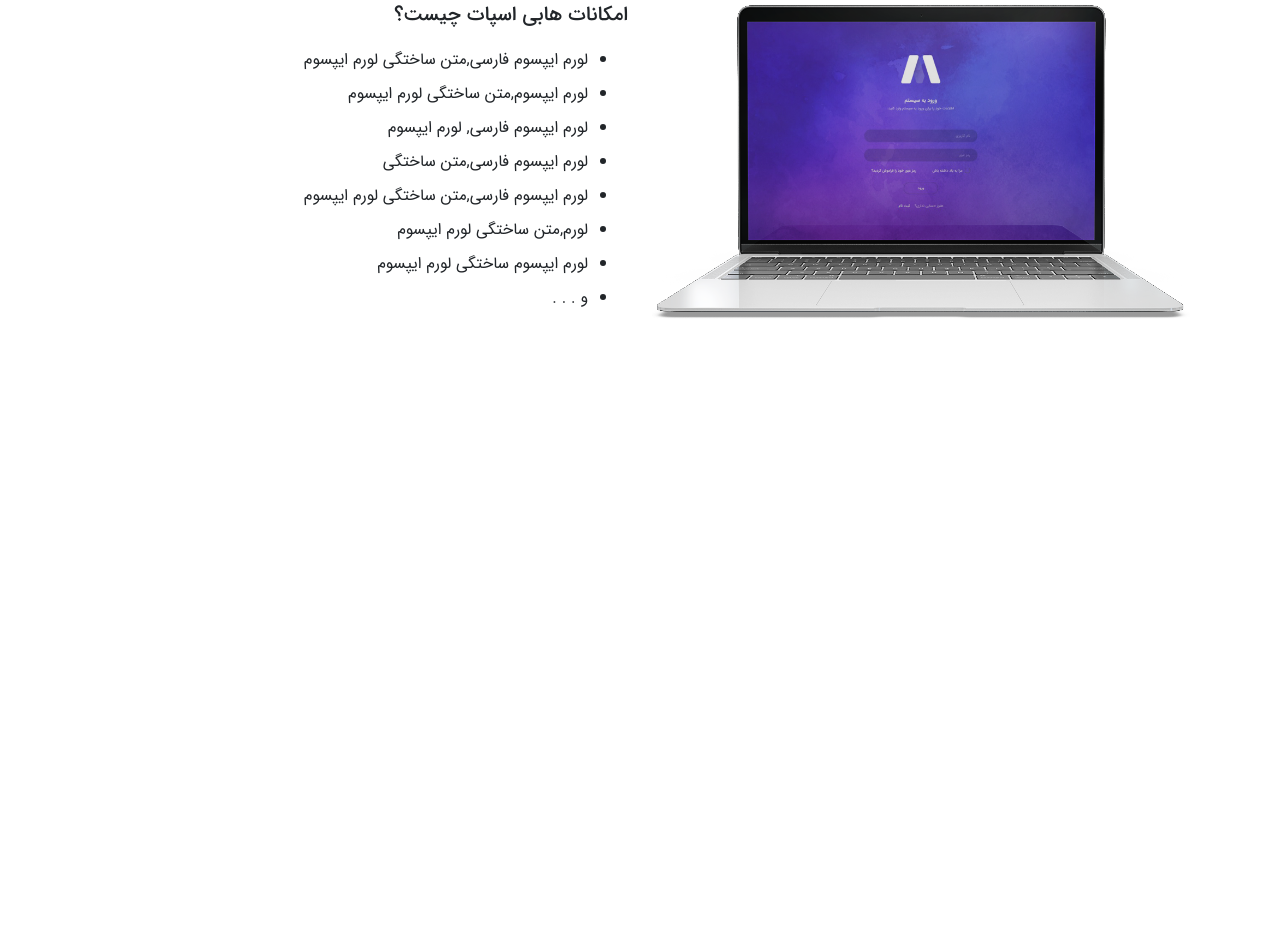
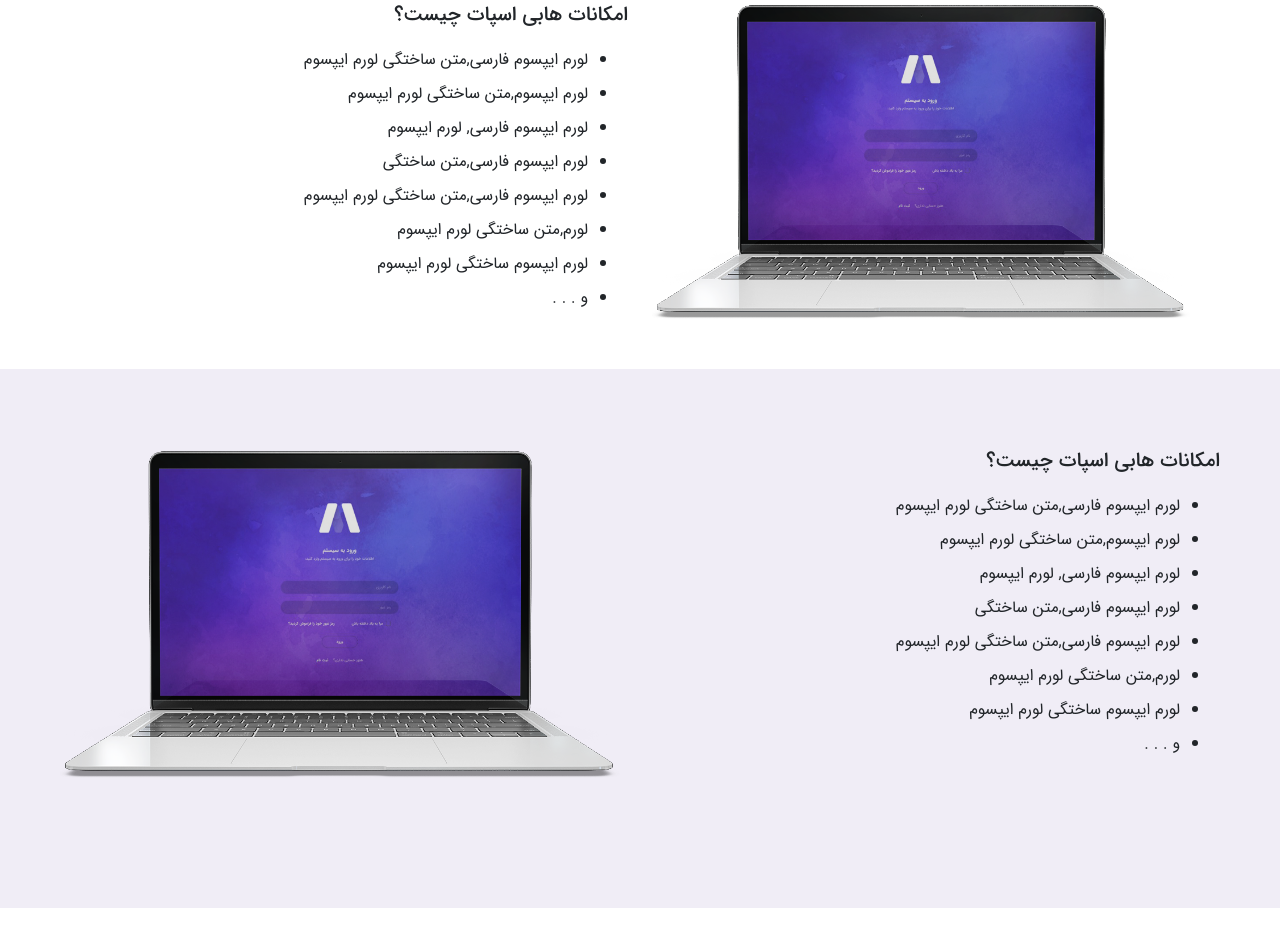
Before and after one commit to maalireza51/hubispot, a website: page index.html in a window 1280 px wide. Shown: the part 1586-2532 px from the top of the page. Before the commit the page ends 2025 px from the top, so only its background shows below. Drawn offline with nearby package versions, Linux system fonts and the light colour scheme; no server answers.

Commit message:
.second-spec

```diff
--- a/index.html
+++ b/index.html
@@ -87,8 +87,8 @@
     </header>
 
     <main>
-        <div class="container">
-            <section id="info">
+        <section id="info">
+            <div class="container">
                 <div class="section-header">
                     <h3>دریافت، پردازش و مدیریت کاربران در شبکه داخلی</h3>
                     <p>لورم ایپسوم,لورم ساز,تولید کننده لورم ایپسوم,لورم ایپسوم فارسی,متن ساختگی لورم ایپسوم,لورم
@@ -141,8 +141,10 @@
                         </div>
                     </div>
                 </div>
-            </section>
-            <section id="specs">
+            </div>
+        </section>
+        <section id="specs">
+            <div class="container">
                 <div class="section-header">
                     <h3>امکانات داشبورد هابی اسپات</h3>
                     <p>لورم ایپسوم,لورم ساز,تولید کننده لورم ایپسوم,لورم ایپسوم فارسی,متن ساختگی لورم ایپسوم,لورم
@@ -170,8 +172,32 @@
                         </p>
                     </div>
                 </div>
-            </section>
-        </div>
+            </div>
+            <div class="second-spec">
+                <div class="row">
+                    <div class="col-md 6">
+                        <h5>امکانات هابی اسپات چیست؟</h5>
+                        <p>
+                        <ul>
+                            <li>لورم ایپسوم فارسی,متن ساختگی لورم ایپسوم</li>
+                            <li>لورم ایپسوم,متن ساختگی لورم ایپسوم</li>
+                            <li>لورم ایپسوم فارسی, لورم ایپسوم</li>
+                            <li>لورم ایپسوم فارسی,متن ساختگی </li>
+                            <li>لورم ایپسوم فارسی,متن ساختگی لورم ایپسوم</li>
+                            <li>لورم,متن ساختگی لورم ایپسوم</li>
+                            <li>لورم ایپسوم ساختگی لورم ایپسوم</li>
+                            <li>و . . .</li>
+                        </ul>
+                        </p>
+                    </div>
+                    <div class="col-md 6">
+                        <div class="text-center">
+                            <img src="./img/specs-img.png" alt="">
+                        </div>
+                    </div>
+                </div>
+            </div>
+        </section>
     </main>
 
     <!-- Jquery JS -->
--- a/style.css
+++ b/style.css
@@ -194,3 +194,22 @@ nav ul li a:hover {
 #specs li{
     padding: 5px 0;
 }
+#specs .second-spec{
+    padding: 80px 60px;
+    margin-right: auto;
+    margin-left: auto;
+    /* max-width: 1140px; */
+    background-color: #f0edf6;
+}
+
+
+@media (max-width:576px) {
+    #specs .second-spec{
+        padding: 80px 10px;
+    }
+}
+@media (max-width:768px) {
+    #specs .second-spec{
+        padding: 80px 15%;
+    }
+}
```
